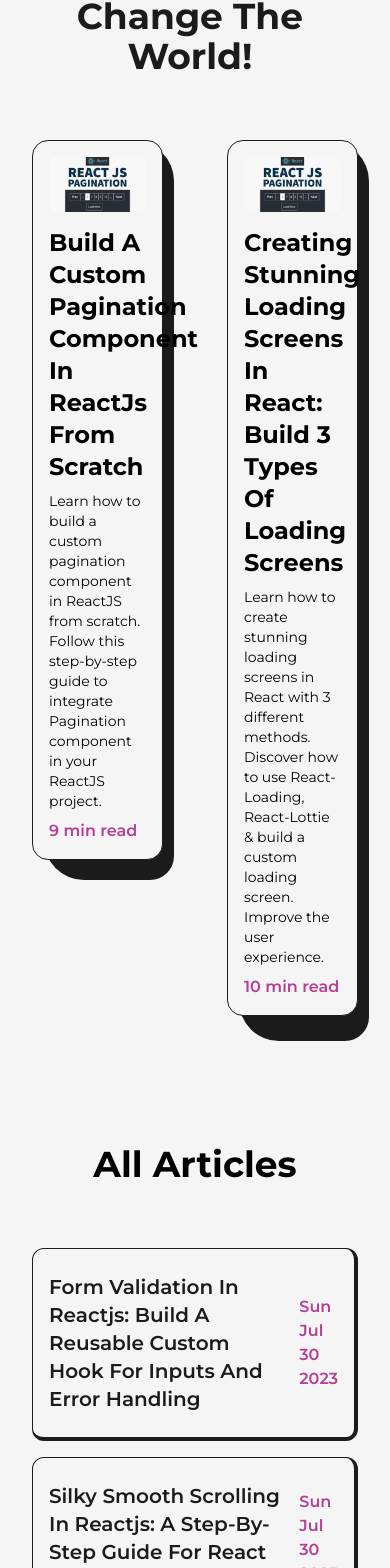
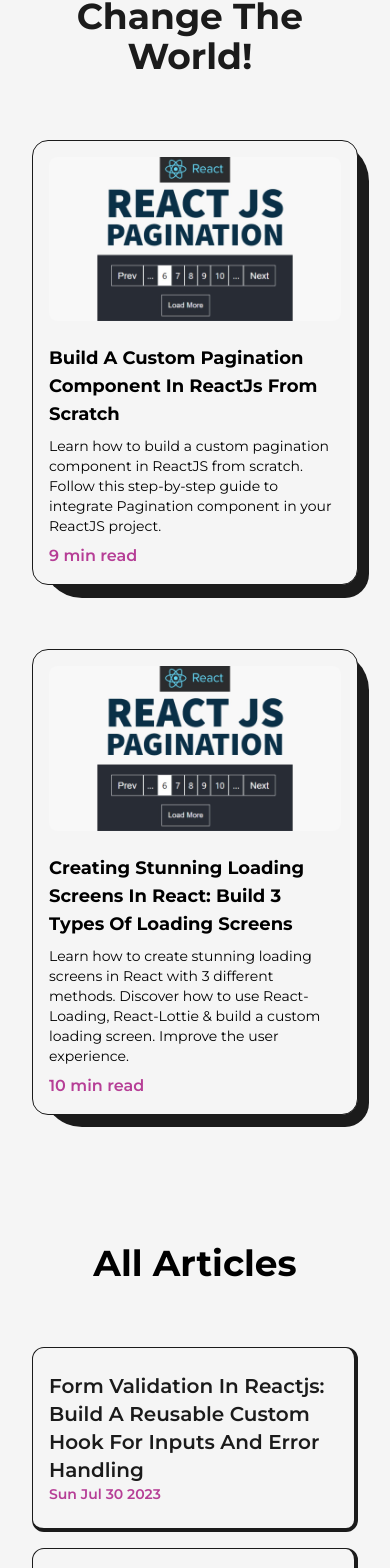
Before and after one commit to tangthienan1/sofiastudio, a Next.js app: page /articles in a window 390 px wide. Shown: the part 150-1718 px from the top of the page. Built offline with nearby package versions, Linux system fonts and the light colour scheme.

Commit message:
responsive articles page + update logo click

```diff
--- a/src/components/ArticleCard/FeaturedArticleCard.tsx
+++ b/src/components/ArticleCard/FeaturedArticleCard.tsx
@@ -17,7 +17,7 @@ const FeaturedArticleCard: FC<ArticleType> = ({ img, title, time, summary, link
                 {img && <AnimatedImage src={img} alt={title} />}
             </Link>
             <Link href={link} target="_blank">
-                <h2 className="capitalize text-2xl font-bold my-2 hover:underline mt-4l">
+                <h2 className="capitalize text-2xl font-bold my-2 hover:underline mt-4 xs:text-lg">
                     {title}
                 </h2>
             </Link>
--- a/src/components/ArticleCard/SimpleArticleCard.tsx
+++ b/src/components/ArticleCard/SimpleArticleCard.tsx
@@ -13,10 +13,12 @@ const SimpleArticleCard: FC<ArticleType> = ({ img, title, date, link }) => {
             viewport={{ once: true }}
             className="relative w-full p-4 py-6 my-4 rounded-xl flex
         items-center justify-between bg-light text-dark first:mt-0 border border-solid border-dark
-        border-r-4 border-b-4 dark:border-light dark:text-light dark:bg-dark"
+        border-r-4 border-b-4 dark:border-light dark:text-light dark:bg-dark
+        sm:flex-col
+        "
         >
             <MovingImgLink {...{ img, title, link }} />
-            <span className="text-primary font-semibold pl-4 dark:text-primaryDark">{date.toDateString()}</span>
+            <span className="text-primary font-semibold pl-4 dark:text-primaryDark sm:self-start sm:pl-0 xs:text-sm">{date.toDateString()}</span>
         </motion.article>
     );
 };
--- a/src/components/Logo.tsx
+++ b/src/components/Logo.tsx
@@ -1,10 +1,13 @@
 import Link from 'next/link';
-import React from 'react';
+import React, { FC } from 'react';
 import { motion } from 'framer-motion';
 
 const MotionLink = motion(Link);
 
-const Logo = () => {
+type LogoType = {
+    onClick: () => void;
+};
+const Logo: FC<LogoType> = ({ onClick }) => {
     return (
         <motion.div className="flex items-center justify-center mt-2">
             <MotionLink
@@ -22,6 +25,7 @@ const Logo = () => {
                         '#121212',
                     ],
                 }}
+                onClick={onClick}
             >
                 ND
             </MotionLink>
--- a/src/components/MovingImgLink/MovingImgLink.tsx
+++ b/src/components/MovingImgLink/MovingImgLink.tsx
@@ -10,7 +10,6 @@ type MovingImgLinkType = {
     link: string;
     title: string;
     className?: string;
-    imgClassName?: string;
 };
 
 const MovingImgLink: FC<MovingImgLinkType> = ({
@@ -18,7 +17,6 @@ const MovingImgLink: FC<MovingImgLinkType> = ({
     img,
     link,
     className = 'capitalize text-xl font-semibold hover:underline',
-    imgClassName = 'z-10 w-96 h-auto hidden absolute rounded-lg',
 }) => {
     const x = useMotionValue(0);
     const y = useMotionValue(0);
@@ -59,7 +57,7 @@ const MovingImgLink: FC<MovingImgLinkType> = ({
                 ref={imgRef}
                 src={img}
                 alt={title}
-                className={imgClassName}
+                className="z-10 w-96 h-auto hidden absolute rounded-lg md:!hidden"
             />
         </Link>
     );
--- a/src/components/NavBar/NavBar.tsx
+++ b/src/components/NavBar/NavBar.tsx
@@ -27,17 +27,13 @@ const NavBar = () => {
             {/* Mobile Nav */}
             {isBurgerOpen && (
                 <MobileNavbar
-                    onDarkModeClick={() =>
-                        setMode((prevMode) =>
-                            prevMode === ThemeEnum.LIGHT ? ThemeEnum.DARK : ThemeEnum.LIGHT
-                        )
-                    }
+                    onDarkModeClick={onDarkModeClick}
                     mode={mode}
                     toggleMode={() => setIsBurgerOpen((prev) => !prev)}
                 />
             )}
             <div className="absolute left-[50%] top-2 translate-x-[-50%]">
-                <Logo />
+                <Logo onClick={() => setIsBurgerOpen((prev) => !prev)} />
             </div>
         </header>
     );
--- a/src/pages/articles.tsx
+++ b/src/pages/articles.tsx
@@ -15,7 +15,7 @@ const Articles = () => {
             <main className="w-full mb-16 flex flex-col items-center justify-center overflow-hidden dark:text-light">
                 <Layout className="pt-16">
                     <AnimatedText text={articlesPageTitle} className="mb-16" />
-                    <div className="grid grid-cols-2 gap-16">
+                    <div className="grid grid-cols-2 gap-16 lg:gap-8 md:grid-cols-1 md:gap-y-16">
                         {featuredArticles.map((article, index) => (
                             <div className="col-span-1" key={index}>
                                 <FeaturedArticleCard {...article} />
```
